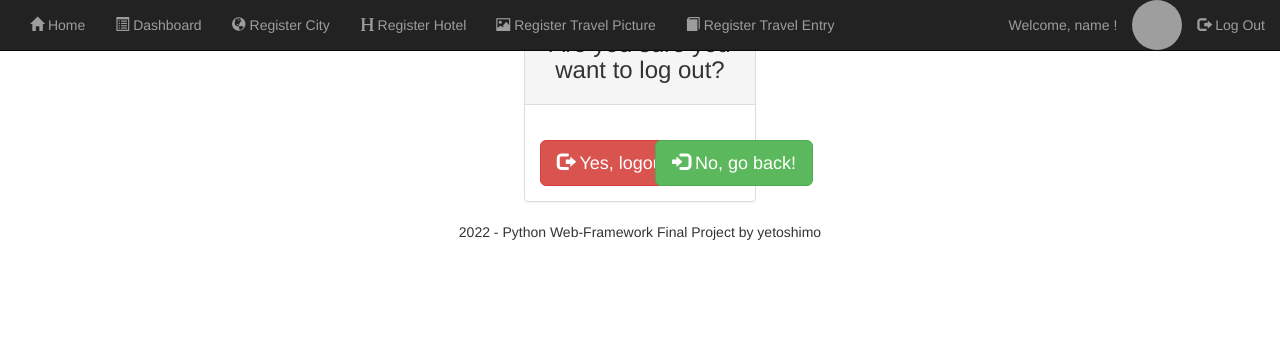
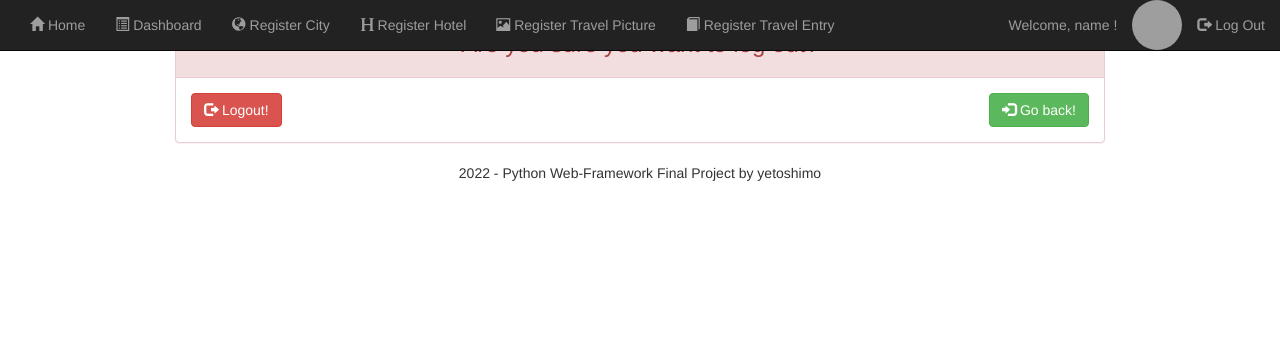
Before and after one commit to yetoshimo/my-travel-blog, a Django app: page /accounts/logout/ in a window 1280 px wide. Shown: the top 351 px of the page. Run offline with Django 4.2, Linux system fonts and the light colour scheme; the visitor is signed in with stand-in values (Sample User, id 1); some libraries are stand-ins or nearby versions; grey boxes are pictures that could not be loaded.

Commit message:
corrected logout_page.html

```diff
--- a/mytravelblog/accounts/templates/accounts/logout_page.html
+++ b/mytravelblog/accounts/templates/accounts/logout_page.html
@@ -1,31 +1,29 @@
 {% extends 'base.html' %}
 {% block page_content %}
 
-    <div class="panel panel-default center-block" style="max-width:25%">
-        <div class="panel-heading text-center">
+    <form method="post" action="{% url 'logout user' %}">
+        {% csrf_token %}
+        <div class="panel panel-danger center-block">
+            <div class="panel-heading" style="text-align: center">
                 <h3>Are you sure you want to log out?</h3>
             </div>
             <div class="panel-body">
-            <form method="post" action="{% url 'logout user' %}">
                 {{ form }}
-                {% csrf_token %}
-                <br>
-                <div class="row" style="text-align: center">
-                    <div class="col-lg-6">
-                        <a href="{% url 'logout user' %}" class="btn btn btn-primary btn-danger btn-lg float-left" type="submit">
+                <div class="col-sm" style="float: left;">
+                    <button class="btn btn-danger" type="submit">
                         <span class="glyphicon glyphicon-log-out"></span>
-                            Yes, logout!
-                        </a>
+                        Logout!
+                    </button>
                 </div>
-                    <div class="col-lg-6">
-                        <a href="javascript:history.back()" class="btn btn btn-primary btn-success btn-lg float-right" type="submit">
+                <div class="col-sm" style="float: right;">
+                    <a href="javascript:history.back()" class="btn btn-success" type="submit">
                         <span class="glyphicon glyphicon-log-in"></span>
-                            No, go back!
+                        Go back!
                     </a>
                 </div>
             </div>
+
+        </div>
     </form>
-        </div>
-    </div>
 
 {% endblock %}
```
Lines whose indentation alone changed are shown as unchanged.
